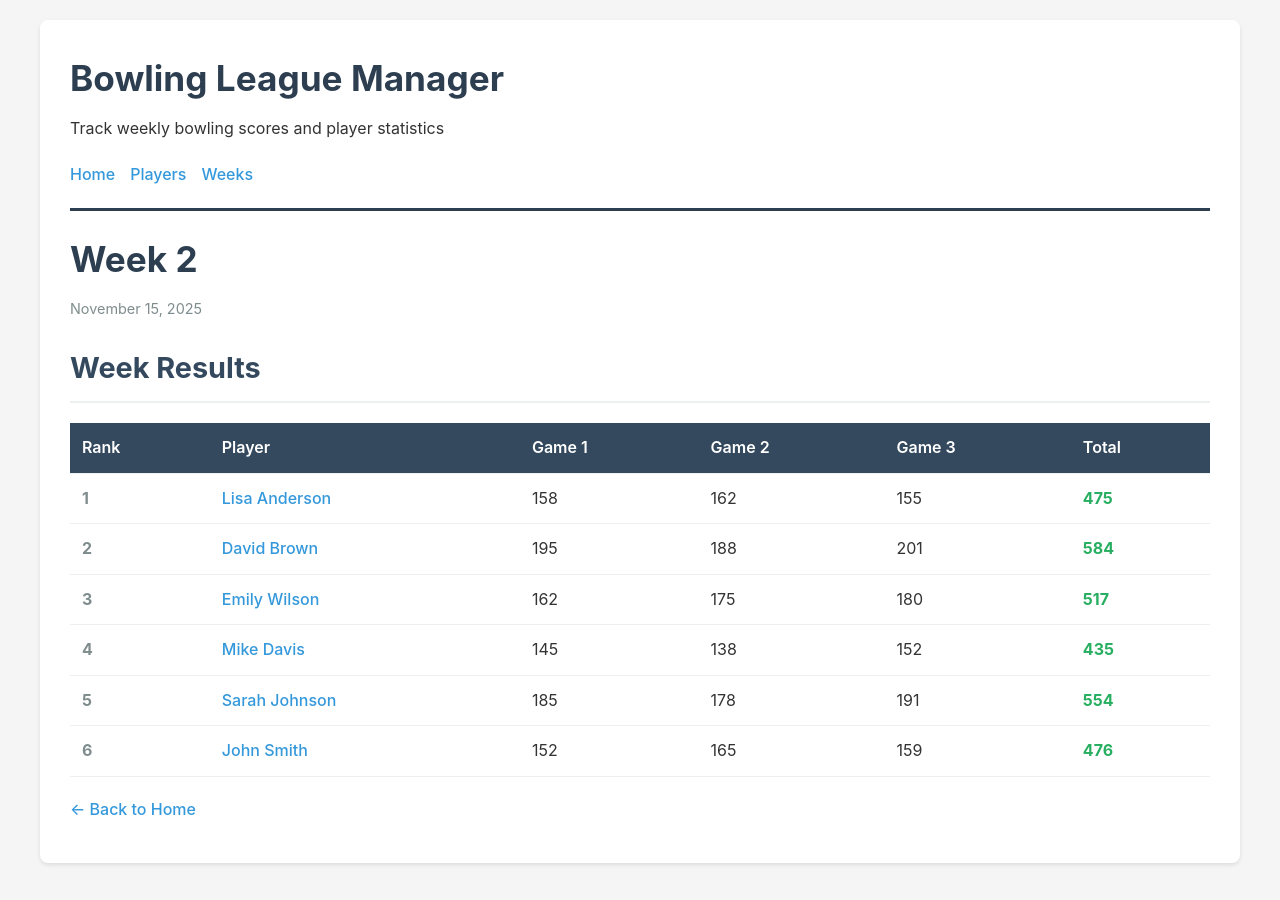
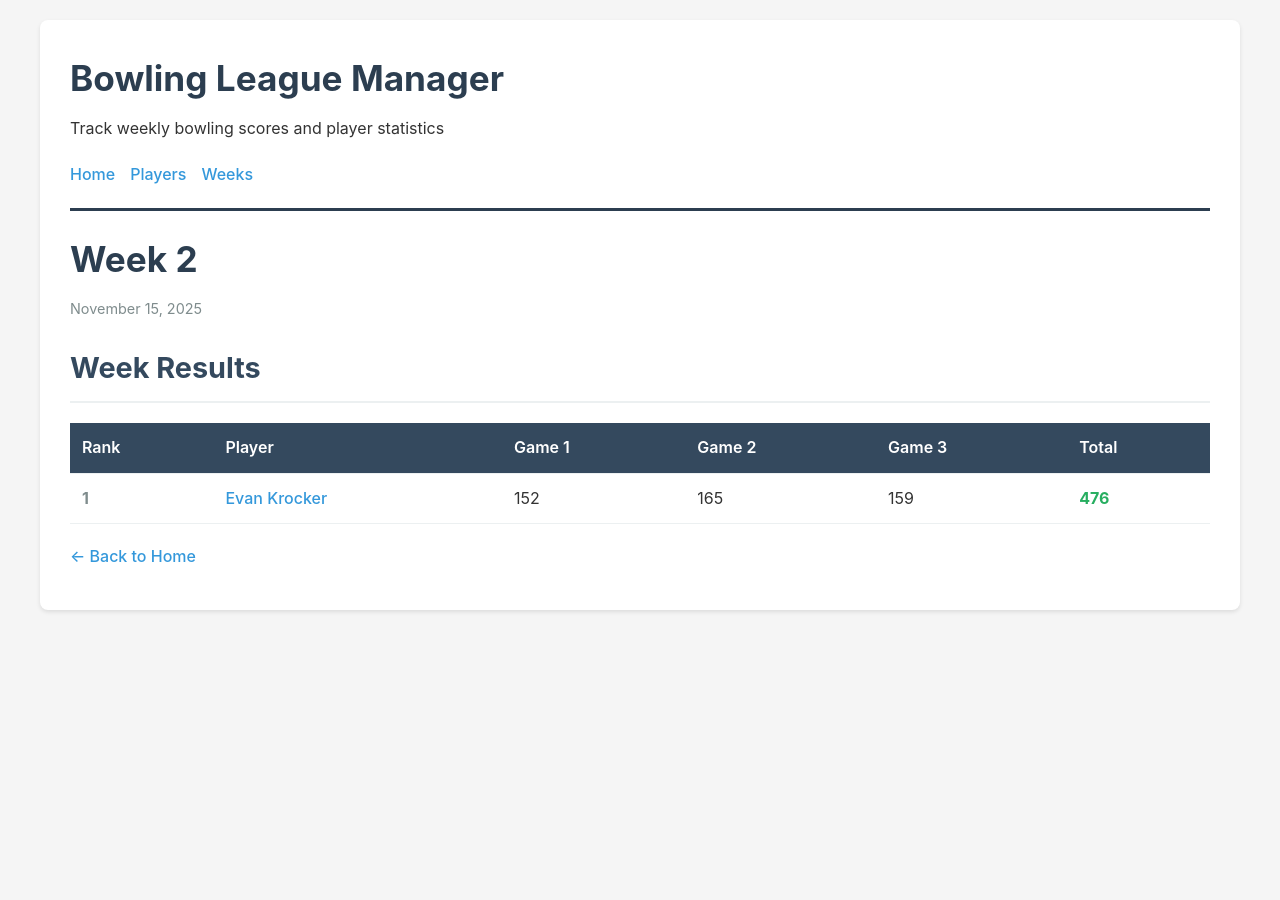
Before and after one commit to evankrocker/rumbucketbowling, a Jekyll site: the page built from _weeks/week-2.md, in a window 1280 px wide. Built offline with Jekyll 4.4.1, drawn with Linux system fonts in a browser that asks for light colours.

Commit message:
Update Week 2 scores by removing players
Removed multiple players and their scores from Week 2.

```diff
--- a/_weeks/week-2.md
+++ b/_weeks/week-2.md
@@ -2,28 +2,8 @@
 title: Week 2
 date: 2025-11-15
 scores:
-  - player: John Smith
+  - player: Evan Krocker
     game1: 152
     game2: 165
     game3: 159
-  - player: Sarah Johnson
-    game1: 185
-    game2: 178
-    game3: 191
-  - player: Mike Davis
-    game1: 145
-    game2: 138
-    game3: 152
-  - player: Emily Wilson
-    game1: 162
-    game2: 175
-    game3: 180
-  - player: David Brown
-    game1: 195
-    game2: 188
-    game3: 201
-  - player: Lisa Anderson
-    game1: 158
-    game2: 162
-    game3: 155
 ---
```
